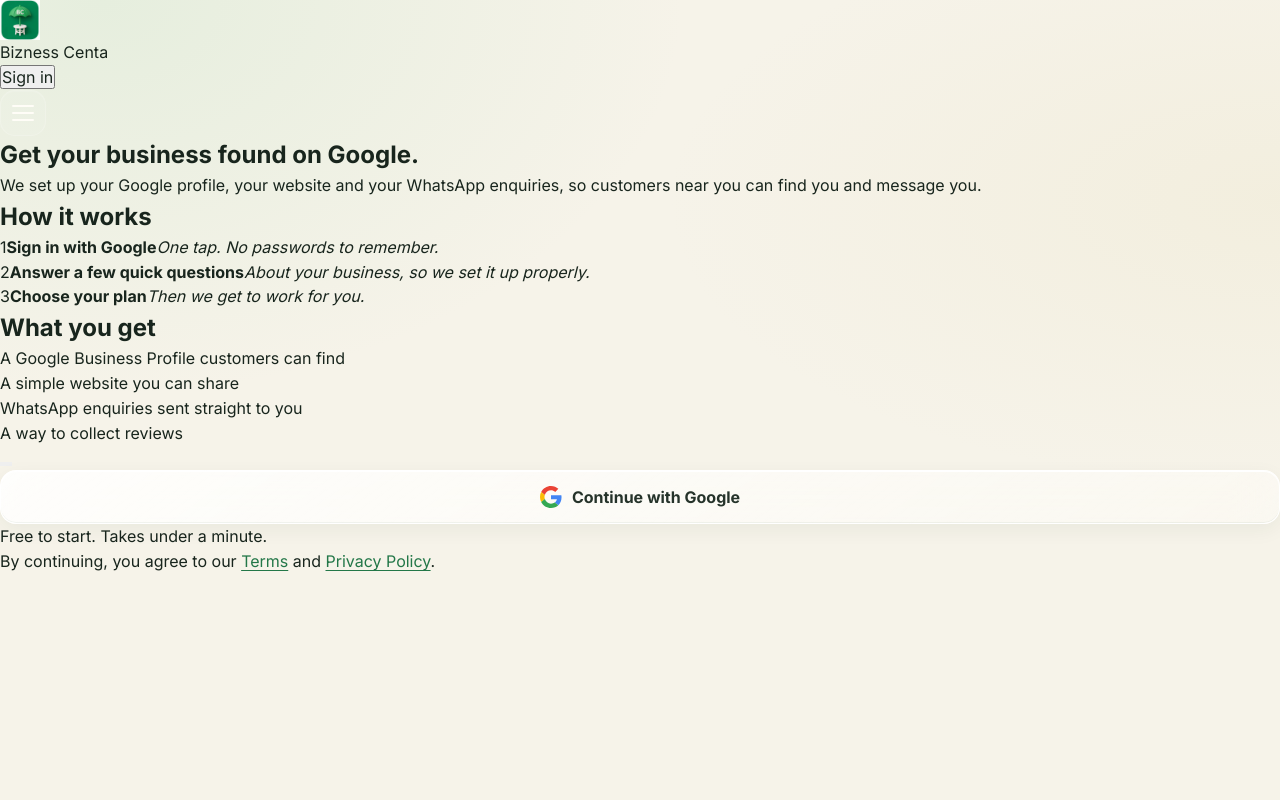
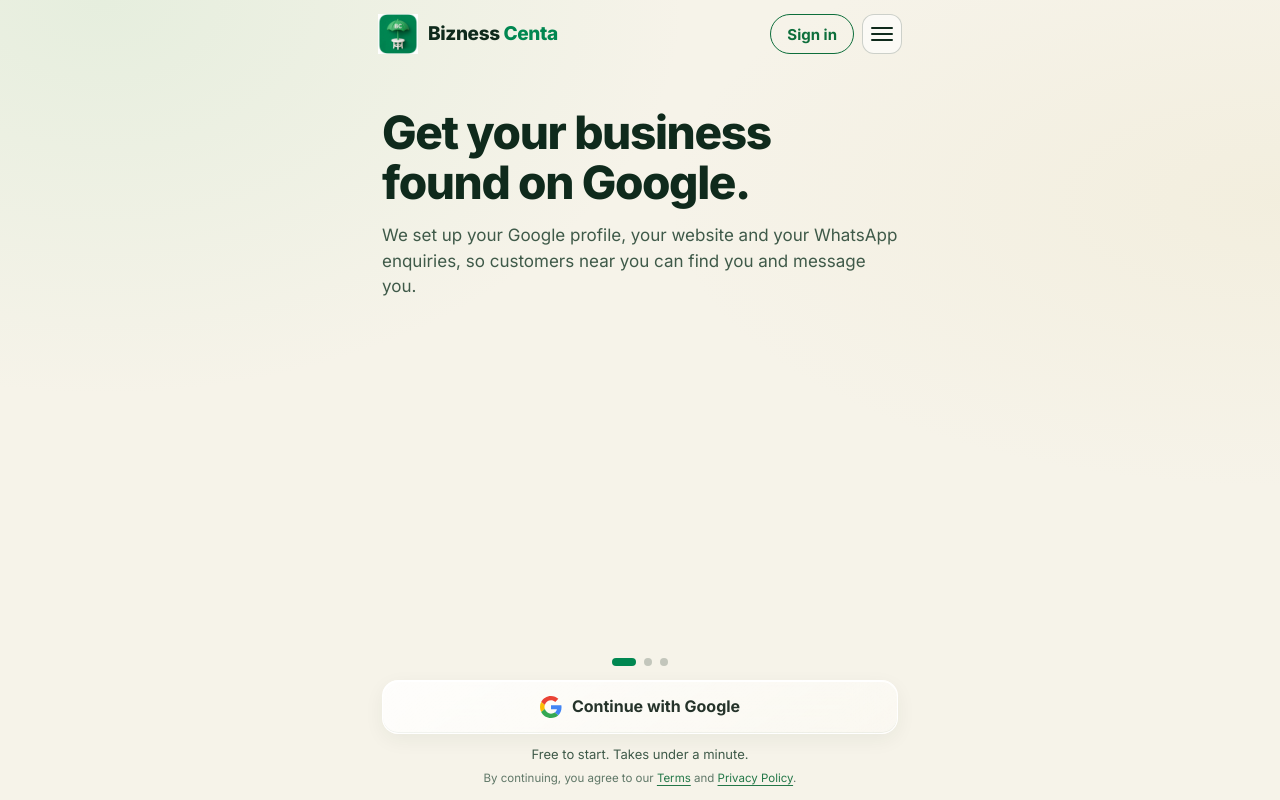
Before and after one commit to AfroDegen/BiznessCenta-Frontend, a React (Vite) app: page / in a window 1280 px wide. Built offline with nearby package versions, Linux system fonts and the light colour scheme; no server answers.

Commit message:
Update styles.css

```diff
--- a/src/styles.css
+++ b/src/styles.css
@@ -3413,144 +3413,289 @@ backdrop-filter: none;
   font-weight: 700;
   text-align: center;
 }
-/* === Bizness Centa - New Headline Swapping === */
-:root {
-  --naija-green: #008751;
-}
-
-.pn-title {
-  font-size: clamp(36px, 6vw, 62px);
-  line-height: 1.05;
-  font-weight: 800;
-  letter-spacing: -0.03em;
-  text-transform: lowercase;
-  max-width: 14ch;
-}
-
-.pn-word {
-  display: inline-block;
-  color: var(--naija-green);
-  position: relative;
-  min-width: 3.2em;
-  animation: pnWordSwap 0.35s ease;
-  will-change: transform, opacity;
-}
-
-@keyframes pnWordSwap {
-  0% {
-    transform: translateY(100%);
-    opacity: 0;
-  }
-  100% {
-    transform: translateY(0);
-    opacity: 1;
-  }
-}
-
-.pn-sub {
-  margin-top: 18px;
-  font-size: clamp(18px, 2.5vw, 22px);
-  line-height: 1.3;
-  font-weight: 600;
-  text-transform: lowercase;
-  color: #111;
-  opacity: 0.85;
-}
-
-/* Optional: if your .pn-brand-g should use final icon green */
-.pn-brand-g {
-  color: var(--naija-green);
-}
-
-/* Mobile tweak */
-@media (max-width: 640px) {
-  .pn-title {
-    font-size: 38px;
-    max-width: 12ch;
-  }
-  .pn-word {
-    min-width: 2.8em;
-  }
-}
-/* ---------- HOME: TOKENS THE PN STYLES NEED + HEADER ---------- */
-
-:root {
-  --g-900: #0b3a22;
-  --g-800: #0d5a33;
-  --g-700: #0d6e3b;
-  --g-600: #168a4c;
-  --g-500: #2fb36a;
-  --mint: #c4f0d6;
-  --sky: #cde9f1;
-  --glass: rgba(255, 255, 255, 0.52);
-  --glass-border: rgba(255, 255, 255, 0.78);
-  --glass-shadow: 0 8px 32px rgba(31, 74, 47, 0.1), inset 0 1px 0 rgba(255, 255, 255, 0.85);
-  --blur: blur(22px) saturate(160%);
-}
-
-.pn-lockup {
+
+/* ======================================================
+   HOME (hs-*): header + basic swipe slider + sign in
+   Self-contained. Does not use any pn-* or lp-* rules.
+   ====================================================== */
+
+.hs-page {
+  display: flex;
+  flex-direction: column;
+  height: 100vh;
+  height: 100dvh;
+  max-width: 560px;
+  margin: 0 auto;
+  overflow: hidden;
+  color: #0f2a1c;
+}
+
+.hs-header {
+  flex: none;
+  display: flex;
+  align-items: center;
+  justify-content: space-between;
+  gap: 10px;
+  padding: 14px 18px 6px;
+}
+
+.hs-lockup {
   display: flex;
   align-items: center;
   gap: 10px;
   min-width: 0;
 }
 
-.pn-logo {
+.hs-logo {
   flex: none;
   width: 40px;
   height: 40px;
-  border-radius: 10px;
-  box-shadow: 0 2px 8px rgba(11, 58, 34, 0.18);
-}
-
-.pn-brand {
+  object-fit: contain;
+}
+
+.hs-brand {
+  font-size: 19px;
+  font-weight: 800;
+  letter-spacing: -0.02em;
   white-space: nowrap;
-}
-
-.pn-actions {
+  color: #0f2a1c;
+}
+
+.hs-brand-g {
+  color: #008751;
+}
+
+.hs-actions {
   display: flex;
   align-items: center;
   gap: 8px;
-}
-
-.pn-signin {
-  min-height: 44px;
-  padding: 0 18px;
-  border: 1px solid rgba(11, 58, 34, 0.22);
+  flex: none;
+}
+
+.hs-signin {
+  min-height: 40px;
+  padding: 0 16px;
+  border: 1.5px solid #0d6e3b;
   border-radius: 999px;
-  background: rgba(255, 255, 255, 0.78);
-  color: var(--g-900);
-  font-family: inherit;
-  font-size: 14px;
+  background: transparent;
+  color: #0d6e3b;
+  font-size: 15px;
   font-weight: 700;
   cursor: pointer;
-  transition: background 0.2s ease, transform 0.2s ease;
-}
-
-.pn-signin:hover { background: #fff; }
-.pn-signin:active { transform: scale(0.97); }
-.pn-signin:focus-visible { outline: 2px solid var(--g-600); outline-offset: 2px; }
-
-/* The menu button sits on the light header, so give it a visible face. */
-.pn-header .menu-btn {
-  border-color: rgba(11, 58, 34, 0.22);
-  background: rgba(255, 255, 255, 0.78);
-}
-
-.pn-header .menu-btn:hover { background: #fff; }
-
-@media (max-width: 380px) {
-  .pn-header { padding-left: 16px; }
-  .pn-brand { font-size: 19px; }
-  .pn-signin { padding: 0 14px; }
-}
-
-/* Short phones: drop the fifth sample card so screen 2 fits without scrolling. */
-@media (max-height: 800px) {
-  .pn-grid .pn-card:nth-child(5) { display: none; }
-}
-
-@media (max-height: 760px) {
-  .pn-body2 { padding-top: 22px; }
-  .pn-body2 .lp-h2 { font-size: 25px; }
-}
+}
+
+.hs-header .menu-btn {
+  width: 40px;
+  height: 40px;
+  flex: 0 0 40px;
+  border: 1.5px solid rgba(15, 42, 28, 0.2);
+  border-radius: 12px;
+  background: rgba(255, 255, 255, 0.6);
+}
+
+.hs-header .menu-bar,
+.hs-header .menu-bar::before,
+.hs-header .menu-bar::after {
+  background: #0f2a1c;
+}
+
+.hs-header .menu-bar::before {
+  top: -6px;
+}
+
+.hs-header .menu-bar::after {
+  top: 6px;
+}
+
+/* The slider */
+
+.hs-track {
+  flex: 1 1 auto;
+  min-height: 0;
+  display: flex;
+  overflow-x: auto;
+  overflow-y: hidden;
+  scroll-snap-type: x mandatory;
+  scrollbar-width: none;
+  -webkit-overflow-scrolling: touch;
+  overscroll-behavior-x: contain;
+}
+
+.hs-track::-webkit-scrollbar {
+  display: none;
+}
+
+.hs-slide {
+  flex: 0 0 100%;
+  width: 100%;
+  display: flex;
+  align-items: flex-start;
+  padding: clamp(22px, 6vh, 56px) 22px 0;
+  scroll-snap-align: start;
+  scroll-snap-stop: always;
+}
+
+.hs-slide-inner {
+  width: 100%;
+}
+
+.hs-h1 {
+  font-size: clamp(34px, 9.5vw, 46px);
+  line-height: 1.08;
+  font-weight: 800;
+  letter-spacing: -0.03em;
+  color: #0f2a1c;
+}
+
+.hs-h2 {
+  font-size: clamp(28px, 8vw, 36px);
+  line-height: 1.1;
+  font-weight: 800;
+  letter-spacing: -0.025em;
+  color: #0f2a1c;
+  margin-bottom: 18px;
+}
+
+.hs-text {
+  margin-top: 16px;
+  font-size: 17px;
+  line-height: 1.5;
+  font-weight: 400;
+  color: #3f5a49;
+}
+
+.hs-steps,
+.hs-list {
+  list-style: none;
+  display: grid;
+  gap: 12px;
+}
+
+.hs-steps li {
+  display: flex;
+  align-items: flex-start;
+  gap: 14px;
+  padding: 14px 16px;
+  border-radius: 16px;
+  background: rgba(255, 255, 255, 0.72);
+  border: 1px solid rgba(13, 110, 59, 0.12);
+}
+
+.hs-step-n {
+  flex: none;
+  display: grid;
+  place-items: center;
+  width: 30px;
+  height: 30px;
+  border-radius: 50%;
+  background: #0d6e3b;
+  color: #fff;
+  font-size: 15px;
+  font-weight: 800;
+}
+
+.hs-steps b {
+  display: block;
+  font-size: 16px;
+  font-weight: 700;
+  color: #0f2a1c;
+}
+
+.hs-steps em {
+  display: block;
+  margin-top: 2px;
+  font-style: normal;
+  font-size: 14px;
+  color: #3f5a49;
+}
+
+.hs-list li {
+  position: relative;
+  padding: 14px 16px 14px 44px;
+  border-radius: 16px;
+  background: rgba(255, 255, 255, 0.72);
+  border: 1px solid rgba(13, 110, 59, 0.12);
+  font-size: 16px;
+  font-weight: 600;
+  line-height: 1.35;
+  color: #0f2a1c;
+}
+
+.hs-list li::before {
+  content: "";
+  position: absolute;
+  left: 16px;
+  top: 50%;
+  width: 16px;
+  height: 9px;
+  margin-top: -7px;
+  border-left: 3px solid #008751;
+  border-bottom: 3px solid #008751;
+  transform: rotate(-45deg);
+}
+
+/* Dots, button, small print */
+
+.hs-bottom {
+  flex: none;
+  padding: 6px 22px calc(14px + env(safe-area-inset-bottom));
+}
+
+.hs-dots {
+  display: flex;
+  justify-content: center;
+  gap: 8px;
+  margin-bottom: 14px;
+}
+
+.hs-dot {
+  width: 8px;
+  height: 8px;
+  padding: 0;
+  border: 0;
+  border-radius: 999px;
+  background: rgba(15, 42, 28, 0.22);
+  cursor: pointer;
+  transition: width 200ms ease, background 200ms ease;
+}
+
+.hs-dot.on {
+  width: 24px;
+  background: #008751;
+}
+
+.hs-note {
+  margin-top: 10px;
+  text-align: center;
+  font-size: 13px;
+  color: #3f5a49;
+}
+
+.hs-legal {
+  margin-top: 6px;
+  text-align: center;
+  font-size: 11.5px;
+  line-height: 1.4;
+  color: #5f7767;
+}
+
+@media (max-height: 700px) {
+  .hs-header {
+    padding-top: 10px;
+  }
+  .hs-h1 {
+    font-size: 32px;
+  }
+  .hs-text {
+    font-size: 15.5px;
+    margin-top: 12px;
+  }
+  .hs-steps li,
+  .hs-list li {
+    padding-top: 11px;
+    padding-bottom: 11px;
+  }
+  .hs-legal {
+    display: none;
+  }
+}
```
